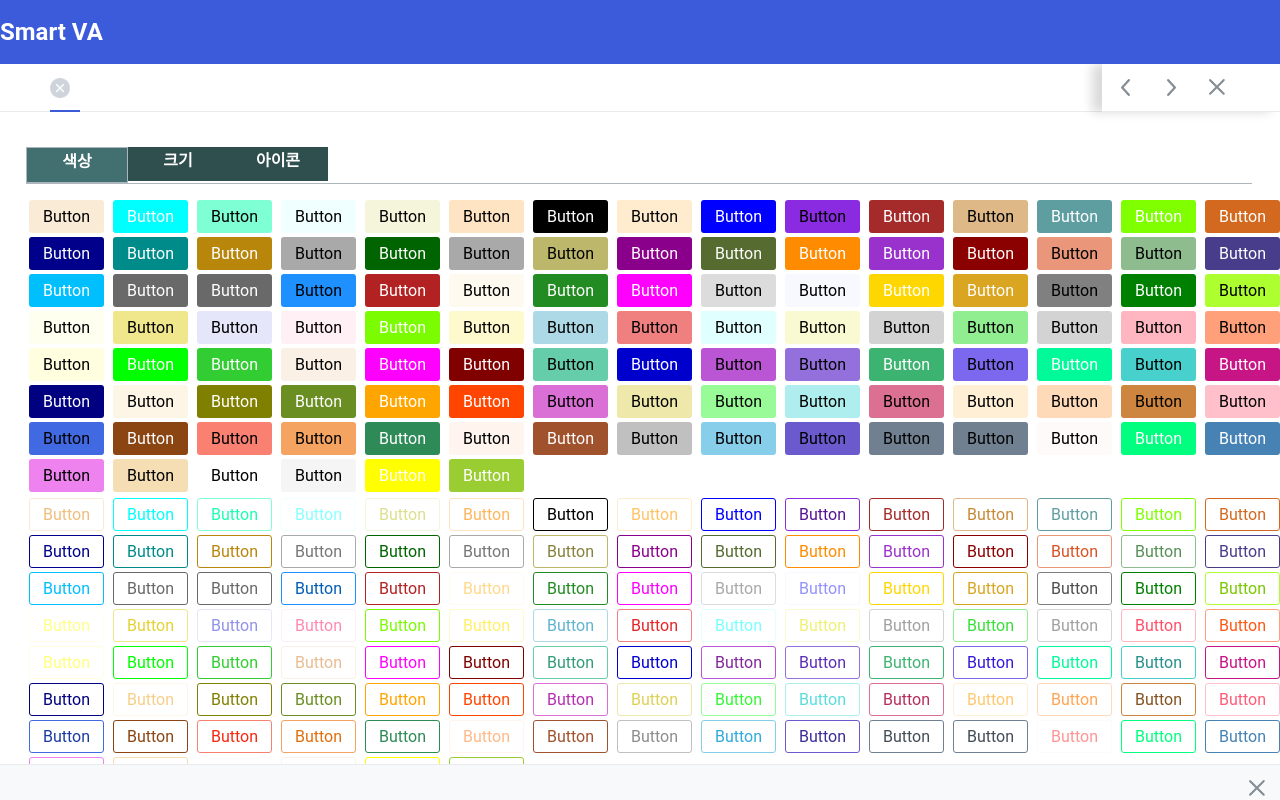
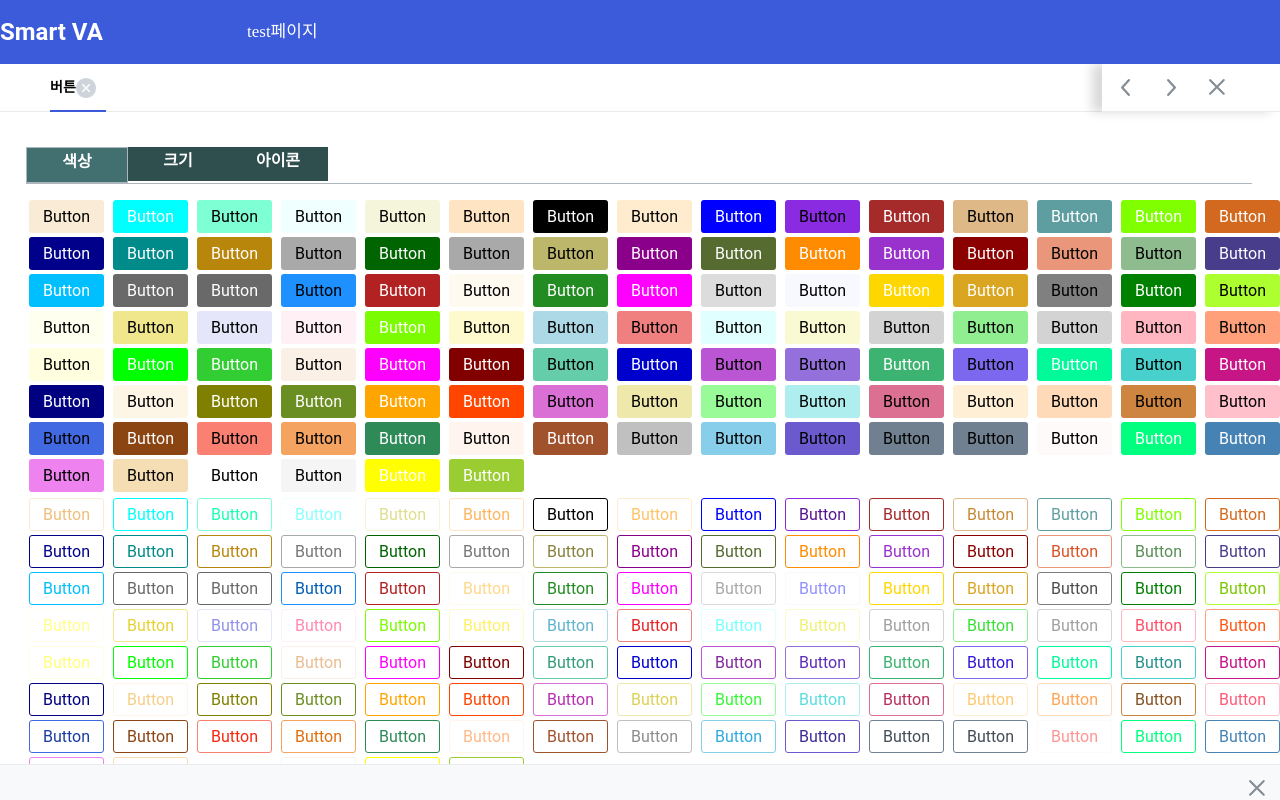
Before and after one commit to mlbghoon/PersnalBlog, a React (Create React App) app in the folder Movie/: page / in a window 1280 px wide. Built offline with nearby package versions, Linux system fonts and the light colour scheme.

Commit message:
Tray 버그 수정

```diff
--- a/Movie/src/common/components/Dialog/index.tsx
+++ b/Movie/src/common/components/Dialog/index.tsx
@@ -107,7 +107,7 @@ export const PopupDialog =({modaless=false,position={x:0,y:0},onClose,headerColo
 
 		setBound(bound);
 
-	}, []);
+	}, [popupdivid]);
 
 	const dispatch = useDispatch();
 	const addPop = (pop:appModuleActions.popup_tp) => dispatch(appModuleActions.addPop(pop))
--- a/Movie/src/common/components/Tray/index.tsx
+++ b/Movie/src/common/components/Tray/index.tsx
@@ -9,12 +9,12 @@ export const TrayDiv =({onSelect,onClose,selected,tray}:sh_tray_div_pt) => {
 				<div className='sh-tray-div' id = {"tray_div"}>
 					<ul id = { '_ul_tray_div'}>
 						{
-							tray.map((item: { id: string, nm: string }, key: string) => {
+							tray.map((item: { MNU_ID: string, MNU_NM: string }, key: string) => {
 								return (
-									<li className = {(item.id === selected?.id) ? 'sh-tray-div-li-selected' : undefined}
-										key={'sh-tray-div' + key} id={'tray_li_' + item.id} onClick={() => {onSelect(item)}}
+									<li className = {(item.MNU_ID === selected?.MNU_ID) ? 'sh-tray-div-li-selected' : undefined}
+										key={'sh-tray-div' + key} id={'tray_li_' + item.MNU_ID} onClick={() => {onSelect(item)}}
 									>
-										<div className='sh-tray-div-li-div' id={'tray_div_item_' + item.id}>{item.nm}</div>
+										<div className='sh-tray-div-li-div' id={'tray_div_item_' + item.MNU_ID}>{item.MNU_NM}</div>
 										<button  className= {'sh-tray-div-btn-close'} id = {'btnClose'} onClick={(e) => {e.stopPropagation(); onClose(item);}}></button>
 									</li>
 								)
--- a/Movie/src/container/Base/App.tsx
+++ b/Movie/src/container/Base/App.tsx
@@ -30,11 +30,11 @@ function App() {
 
 
 
-	const [menu, setMenu] = useState([{id: "TestPage", nm:"test페이지", pare_id: "", path: ""}
-									 ,{id: "ButtonTest", nm:"버튼", pare_id: "TestPage", path: "/TestPage/ButtonTest"}
-									 ,{id: "CheckTest", nm:"체크박스", pare_id: "TestPage", path: "/TestPage/CheckTest"}
-									 ,{id: "InputTest", nm:"인풋", pare_id: "TestPage", path: "/TestPage/InputTest"}
-									 ,{id: "ComponentTest", nm:"컴포넌트", pare_id: "TestPage", path: "/TestPage/ComponentTest"}]);
+	const [menu, setMenu] = useState([{MNU_ID: "TestPage", MNU_NM:"test페이지", PARE_MNU_ID: ""}
+									 ,{MNU_ID: "ButtonTest", MNU_NM:"버튼", PARE_MNU_ID: "TestPage"}
+									 ,{MNU_ID: "CheckTest", MNU_NM:"체크박스", PARE_MNU_ID: "TestPage"}
+									 ,{MNU_ID: "InputTest", MNU_NM:"인풋", PARE_MNU_ID: "TestPage"}
+									 ,{MNU_ID: "ComponentTest", MNU_NM:"컴포넌트", PARE_MNU_ID: "TestPage"}]);
 
 	return (
 		<AppPanel>
```
